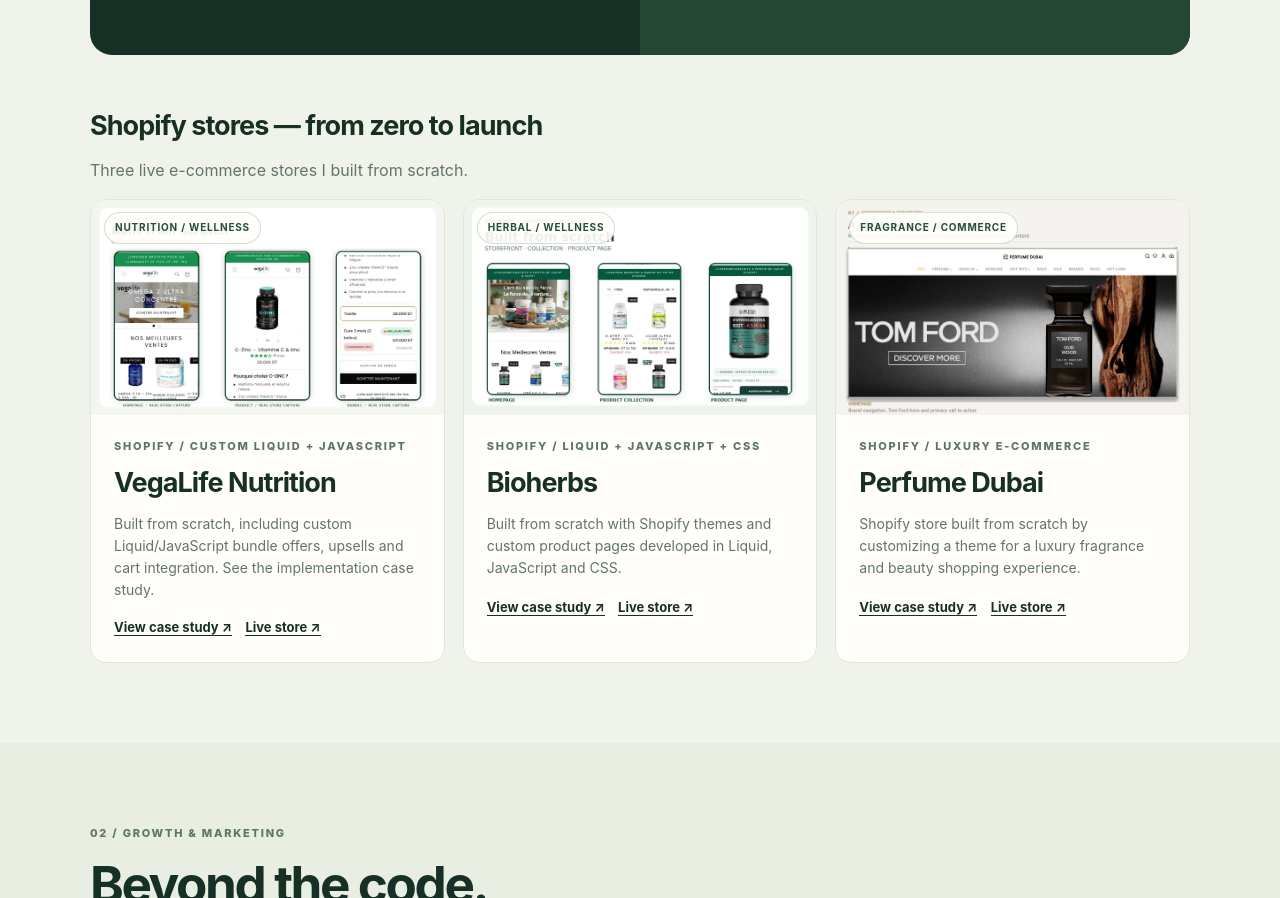
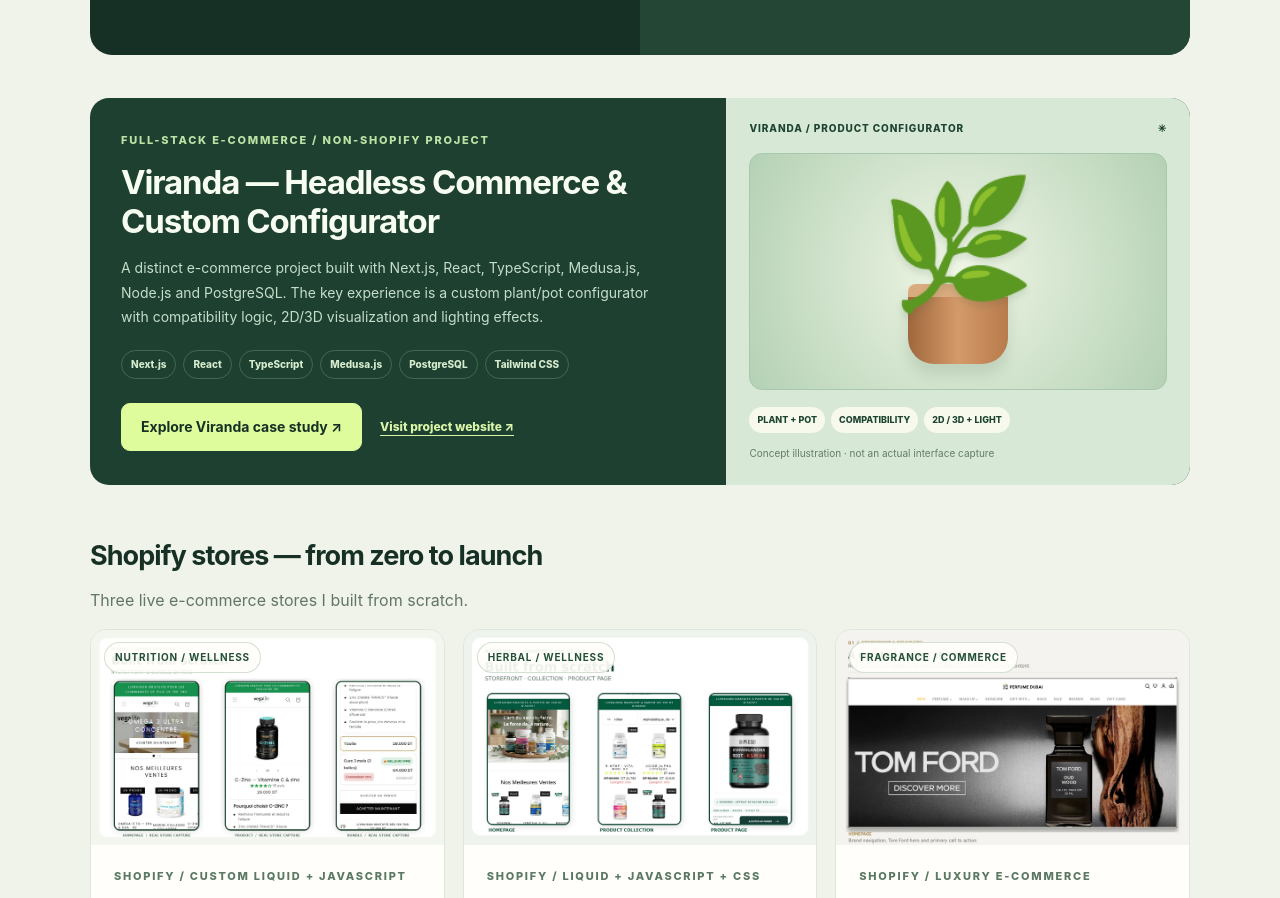
Before and after one commit to omarbettaieb/omarbettaieb.github.io, a plain HTML site: page index.html in a window 1280 px wide. Shown: the part 1626-2524 px from the top of the page. Drawn offline with Linux system fonts and the light colour scheme.

Commit message:
Feature Viranda as independent Next.js and Medusa e-commerce project on homepage

```diff
--- a/index.html
+++ b/index.html
@@ -216,6 +216,28 @@
 .recruiter-cta .kicker{color:#c7e99c}.recruiter-actions{display:flex;flex-direction:column;gap:10px}.recruiter-actions .btn{justify-content:center;white-space:nowrap;font-size:12px;margin:0}.recruiter-actions .btn.outline{border-color:#93b99a;color:#f5fff1}
 @media(max-width:1000px){.links{gap:16px}.links a{font-size:12px}.recruiter-cta{grid-template-columns:1fr}}
 @media(max-width:680px){.exp-entry{grid-template-columns:1fr;gap:13px}.exp-when{flex-direction:row;align-items:center;gap:9px}.exp-heading{display:block}.exp-heading>span{display:block;margin-top:5px}.recruiter-cta{padding:23px}.recruiter-actions{width:100%}.recruiter-actions .btn{white-space:normal;text-align:center}.exp-links{gap:14px}}
+
+/* Viranda — visibly distinct from the three Shopify storefronts */
+.viranda-case{display:grid;grid-template-columns:minmax(0,1.14fr) minmax(0,.86fr);gap:22px;margin-top:43px;border-radius:19px;background:#1d4030;color:#fff;overflow:hidden}
+.viranda-case-content{padding:34px 31px;min-width:0;align-self:center}
+.viranda-case .kicker{color:#bee2a5}
+.viranda-case-content h3{font-size:clamp(24px,2.7vw,33px);line-height:1.2;color:#f7fdf0;margin-top:14px}
+.viranda-case-content p{color:#c7ddcb;font-size:14px;line-height:1.75}
+.viranda-tags{display:flex;flex-wrap:wrap;gap:7px;margin:20px 0 24px}
+.viranda-tags span{border:1px solid #92b59a55;border-radius:99px;padding:6px 9px;font-size:10px;font-weight:800;color:#d7eccf}
+.viranda-links{display:flex;flex-wrap:wrap;gap:18px;align-items:center}
+.viranda-links>a:not(.btn){font-weight:850;font-size:12px;color:#daf4a9;text-decoration:underline;text-underline-offset:4px}
+.viranda-preview{display:flex;flex-direction:column;min-width:0;padding:23px;background:#d8e8d6;color:#1d4431}
+.viranda-preview-head{display:flex;justify-content:space-between;gap:10px;font-size:10px;font-weight:850;letter-spacing:.09em}
+.viranda-preview-stage{display:flex;align-items:center;justify-content:center;min-height:237px;flex:1;border:1px solid #a8c7ac;border-radius:13px;background:radial-gradient(circle,#f0f6e6,#b4d1b4);margin:17px 0;overflow:hidden}
+.viranda-plant{display:flex;flex-direction:column;align-items:center;justify-content:center;position:relative}
+.viranda-leaves{display:block;line-height:1;font-size:125px;filter:drop-shadow(0 5px 3px #2c593522)}
+.viranda-pot{display:block;width:100px;height:80px;border-radius:8px 8px 26px 26px;background:linear-gradient(90deg,#9f673d,#d59a69,#b87b4c);margin-top:-20px;border-top:13px solid #daab7e;box-shadow:0 11px 14px #31573e26}
+.viranda-preview-options{display:flex;flex-wrap:wrap;gap:6px}.viranda-preview-options span{border-radius:99px;padding:6px 8px;background:#f6f9ec;font-size:9px;font-weight:850}
+.viranda-preview-caption{font-size:10px;color:#627d6a;margin-top:13px}
+@media(max-width:820px){.viranda-case{grid-template-columns:1fr}.viranda-preview-stage{min-height:245px}}
+@media(max-width:540px){.viranda-case-content{padding:26px 22px}.viranda-preview{padding:17px}.viranda-preview-stage{min-height:220px}.viranda-leaves{font-size:112px}}
+
 </style>
 <script type="application/ld+json">{"@context":"https://schema.org","@type":"Person","name":"Omar Bettaieb","url":"https://omarbettaieb.github.io/","jobTitle":"E-commerce Growth & Full-Stack Engineer","alumniOf":{"@type":"EducationalOrganization","name":"Higher Institute of Computer Science of Mahdia"},"hasOccupation":[{"@type":"Occupation","name":"Growth Engineer"},{"@type":"Occupation","name":"Full-Stack Shopify Engineer"},{"@type":"Occupation","name":"Performance Marketing Specialist"}],"sameAs":["https://github.com/omarbettaieb","https://www.linkedin.com/in/omar-bettaieb-b8b153255"],"knowsAbout":["Shopify","TypeScript","Node.js","React","Performance Marketing","Creative Strategy","Marketing Analytics","WhatsApp Commerce Automation"]}</script>
 </head>
@@ -246,6 +268,18 @@
 <p class="note" data-en="Production app used privately; screenshots and the public interactive demo illustrate the interface. Demo data is fictional, not live client data." data-fr="Application privée en production ; captures et démo publique illustrent l’interface. Les données de démonstration sont fictives, pas des données clients en direct.">Production app used privately; screenshots and the public interactive demo illustrate the interface. Demo data is fictional, not live client data.</p><p style="display:flex;align-items:center;gap:14px;flex-wrap:wrap"><a class="btn light" href="/vegaprofit.html" data-en="Read VegaProfit case study ↗" data-fr="Voir le projet VegaProfit ↗">Read VegaProfit case study ↗</a><a href="https://vegaprofit.onrender.com/demo/" target="_blank" rel="noopener noreferrer" style="color:#dffc9d;font-size:13px;font-weight:800;text-decoration:underline" data-en="Try interactive demo ↗" data-fr="Essayer la démo ↗">Try interactive demo ↗</a></p>
 </div><div class="dashboard project-preview"><div class="preview-eyebrow" data-en="VEGAPROFIT / CASE-STUDY SCREENSHOT" data-fr="VEGAPROFIT / CAPTURE DU PROJET">VEGAPROFIT / CASE-STUDY SCREENSHOT</div><a class="featured-preview-link" href="/vegaprofit.html" aria-label="View VegaProfit case study"><img src="/assets/vegaprofit_case_study_01.jpg" alt="VegaProfit Shopify analytics dashboard interface" width="1200" height="800" loading="eager" decoding="async"></a><div class="preview-footer"><span data-en="Shopify + Meta Ads analytics" data-fr="Analytics Shopify + Meta Ads">Shopify + Meta Ads analytics</span><a href="/vegaprofit.html" data-en="Explore the product ↗" data-fr="Découvrir l'application ↗">Explore the product ↗</a></div></div>
 </div>
+<div class="viranda-case"><div class="viranda-case-content">
+<div class="kicker" data-en="FULL-STACK E-COMMERCE / NON-SHOPIFY PROJECT" data-fr="E-COMMERCE FULL-STACK / PROJET HORS SHOPIFY">FULL-STACK E-COMMERCE / NON-SHOPIFY PROJECT</div>
+<h3 data-en="Viranda — Headless Commerce &amp; Custom Configurator" data-fr="Viranda — Commerce headless et configurateur personnalisé">Viranda — Headless Commerce &amp; Custom Configurator</h3>
+<p data-en="A distinct e-commerce project built with Next.js, React, TypeScript, Medusa.js, Node.js and PostgreSQL. The key experience is a custom plant/pot configurator with compatibility logic, 2D/3D visualization and lighting effects." data-fr="Un projet e-commerce distinct, basé sur Next.js, React, TypeScript, Medusa.js, Node.js et PostgreSQL. Sa particularité : un configurateur plante/pot avec logique de compatibilité, visualisation 2D/3D et effets d’éclairage.">A distinct e-commerce project built with Next.js, React, TypeScript, Medusa.js, Node.js and PostgreSQL. The key experience is a custom plant/pot configurator with compatibility logic, 2D/3D visualization and lighting effects.</p>
+<div class="viranda-tags"><span>Next.js</span><span>React</span><span>TypeScript</span><span>Medusa.js</span><span>PostgreSQL</span><span>Tailwind CSS</span></div>
+<div class="viranda-links"><a class="btn light" href="/viranda.html" data-en="Explore Viranda case study ↗" data-fr="Voir l'étude de cas Viranda ↗">Explore Viranda case study ↗</a><a href="https://viranda.tn/" target="_blank" rel="noopener noreferrer" data-en="Visit project website ↗" data-fr="Visiter le site du projet ↗">Visit project website ↗</a></div>
+</div><a href="/viranda.html" class="viranda-preview" aria-label="Explore Viranda project case study">
+<div class="viranda-preview-head"><span>VIRANDA / PRODUCT CONFIGURATOR</span><span aria-hidden="true">✳</span></div>
+<div class="viranda-preview-stage"><div class="viranda-plant" aria-hidden="true"><span class="viranda-leaves">🌿</span><span class="viranda-pot"></span></div></div>
+<div class="viranda-preview-options"><span>PLANT + POT</span><span>COMPATIBILITY</span><span>2D / 3D + LIGHT</span></div>
+<div class="viranda-preview-caption" data-en="Concept illustration · not an actual interface capture" data-fr="Illustration conceptuelle · pas une capture d'interface">Concept illustration · not an actual interface capture</div>
+</a></div>
 <h3 style="margin-top:55px" data-en="Shopify stores — from zero to launch" data-fr="Boutiques Shopify — de zéro au lancement">Shopify stores — from zero to launch</h3>
 <p style="color:var(--muted)" data-en="Three live e-commerce stores I built from scratch." data-fr="Trois boutiques e-commerce en ligne que j'ai créées de zéro.">Three live e-commerce stores I built from scratch.</p>
 <div class="grid">
```
